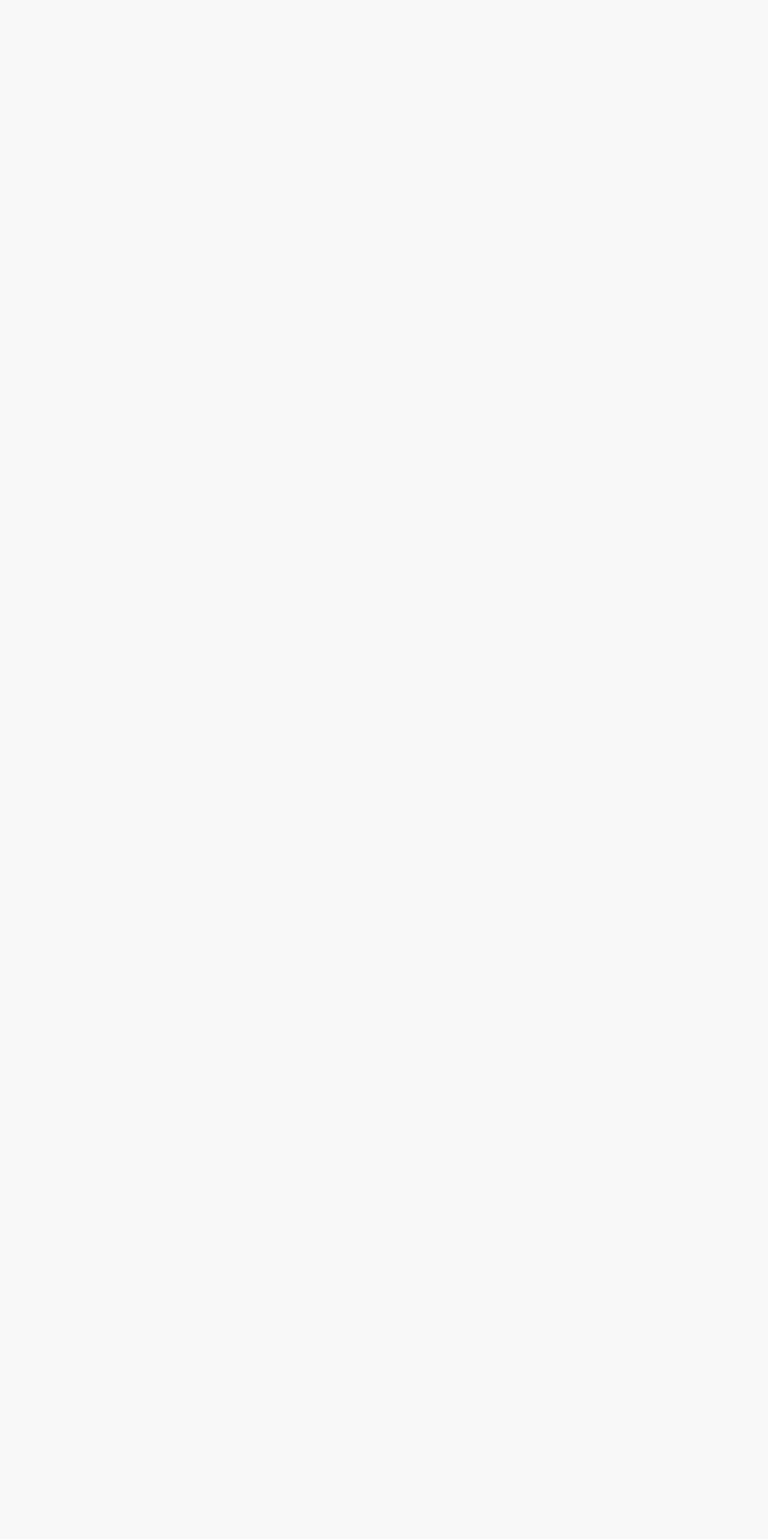
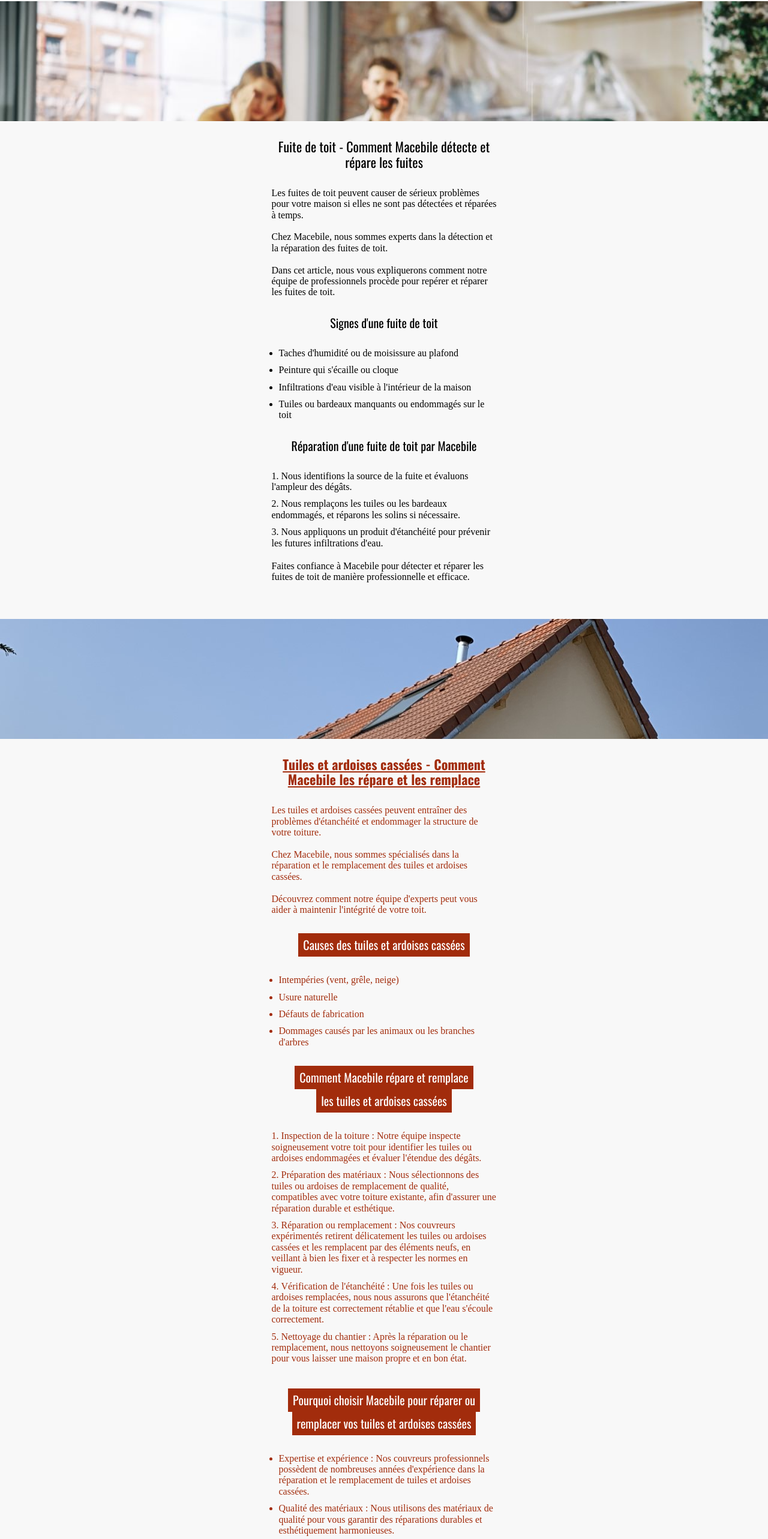
Before and after one commit to ReCoN-96/macebile-nuxt, a Nuxt app: page /reparation-toiture in a window 1280 px wide. Before the commit this address had no page. Shown: the part 182-2748 px from the top of the page at 60% size. Before the commit the page ends 800 px from the top, so only its background shows below. Built offline with nearby package versions, Linux system fonts and the light colour scheme; a web font is replaced by a local one.

Commit message:
reparation toiture page

```diff
--- a/assets/css/reset.css
+++ b/assets/css/reset.css
@@ -348,3 +348,7 @@
   [hidden] {
     display: none;
   }
+
+  h1,h2,h3,h4 {
+    font-family: 'Oswald';
+  }
--- a/components/NavBar.vue
+++ b/components/NavBar.vue
@@ -6,8 +6,10 @@ import PhoneIcon from './icons/Phone.vue'
   <div class="w-full h-24 relative font-display">
     <div class="w-full flex justify-center items-center h-full">
       <ul class="relative h-full flex items-center justify-around text-white text-[14px]">
-        <img src="~/assets/images/macebile_logo_without_sub.svg" width="100" height="86" class="absolute left-[-300px] hidden lg:block">
-        <img src="~/assets/images/macebile_logo_without_sub.svg" width="70" class="lg:hidden">
+        <a href="/">
+          <img src="~/assets/images/macebile_logo_without_sub.svg" width="100" height="86" class="absolute left-[-300px] hidden lg:block">
+          <img src="~/assets/images/macebile_logo_without_sub.svg" width="70" class="lg:hidden">
+        </a>
         <li class="px-2">
           ACCUEIL
         </li>
--- a/components/Services.vue
+++ b/components/Services.vue
@@ -7,7 +7,7 @@ const services = [
     img: image1,
     title: 'Réparation <span class=\'text-primary\'>de toiture</span>',
     text: 'Lorem ipsum dolor sit amet consectetur adipisicing elit. Beatae eaque laudantium aliquam officia iusto autem. Consectetur ab officiis pariatur ea magnam odio cum id, exercitationem nulla repellendus facilis nihil voluptates?',
-    url: '',
+    url: '/reparation-toiture',
   },
   {
     id: 'service-2',
@@ -55,7 +55,7 @@ const services = [
     <div
       class="flex w-[90vw] lg:max-w-[1024px] overflow-x-scroll snap-x snap-mandatory scroll-smooth mx-auto hide-scrollbar"
     >
-      <div v-for=" service in services" :key="service.id" class="w-[260px] mx-4 snap-center box-content">
+      <div v-for="service in services" :key="service.id" class="w-[260px] mx-4 snap-center box-content">
         <div class="h-[260px] w-[260px] relative">
           <div class="image-container w-full h-full ">
             <img :src="service.img" class="w-full h-full object-cover">
@@ -64,7 +64,7 @@ const services = [
         </div>
         <h3 class="font-display text-[24px] mt-4" v-html="service.title" />
         <p class="text-[13px] pl-4 mt-4 border-l-2 border-primary" v-html="service.text" />
-        <a class="h-10 w-[125px] bg-primary text-white px-[25px] font-display mt-8 flex justify-center items-center cursor-pointer">
+        <a class="h-10 w-[125px] bg-primary text-white px-[25px] font-display mt-8 flex justify-center items-center cursor-pointer" :href="service.url">
           Voir plus
         </a>
       </div>
--- /dev/null
+++ b/components/reparation/ArticleFuite.vue
@@ -0,0 +1,58 @@
+<script setup lang="ts">
+</script>
+
+<template>
+  <section>
+    <div>
+      <h1 class="text-[32px] font-display text-center">
+        Réparation de toiture
+      </h1>
+      <img src="~~/assets/images/fuite.jpg" alt="Rénovation de la toiture d'un particulier" class="w-full object-cover h-[200px] mx-auto my-[30px] object-top">
+      <h2 class="text-[22px] text-center max-w-[375px] mx-auto">
+        Fuite de toit - Comment Macebile détecte et répare les fuites
+      </h2>
+      <div class="px-2 flex flex-col items-center">
+        <p class="mt-[30px] max-w-[375px]">
+          Les fuites de toit peuvent causer de sérieux problèmes pour votre maison si elles ne sont pas détectées et réparées à temps.<br><br> Chez Macebile, nous sommes experts dans la détection et la réparation des fuites de toit.<br><br> Dans cet article, nous vous expliquerons comment notre équipe de professionnels procède pour repérer et réparer les fuites de toit.
+        </p>
+        <h3 class="text-[20px] my-[30px] max-w-[375px]">
+          Signes d'une fuite de toit
+        </h3>
+        <ul class="list-disc list-outside pl-3 max-w-[375px]">
+          <li>
+            Taches d'humidité ou de moisissure au plafond
+          </li>
+          <li class="mt-[10px]">
+            Peinture qui s'écaille ou cloque
+          </li>
+          <li class="mt-[10px]">
+            Infiltrations d'eau visible à l'intérieur de la maison
+          </li>
+          <li class="mt-[10px]">
+            Tuiles ou bardeaux manquants ou endommagés sur le toit
+          </li>
+        </ul>
+        <h3 class="text-[20px] my-[30px]">
+          Réparation d'une fuite de toit par Macebile
+        </h3>
+        <ul class="list-decimal list-inside max-w-[375px]">
+          <li>
+            Nous identifions la source de la fuite et évaluons l'ampleur des dégâts.
+          </li>
+          <li class="mt-[10px]">
+            Nous remplaçons les tuiles ou les bardeaux endommagés, et réparons les solins si nécessaire.
+          </li>
+          <li class="mt-[10px] mb-[20px]">
+            Nous appliquons un produit d'étanchéité pour prévenir les futures infiltrations d'eau.
+          </li>
+        </ul>
+        <p class="max-w-[375px]">
+          Faites confiance à Macebile pour détecter et réparer les fuites de toit de manière professionnelle et efficace.
+        </p>
+      </div>
+    </div>
+  </section>
+</template>
+
+<style lang="scss">
+</style>
--- /dev/null
+++ b/components/reparation/ArticleTuiles.vue
@@ -0,0 +1,73 @@
+<script setup lang="ts">
+</script>
+
+<template>
+  <section class="mt-[30px] flex flex-col items-center text-primary">
+    <img src="~~/assets/images/toit-maison-particulier.jpg" alt="Rénovation de la toiture d'un particulier" class="w-full object-cover h-[200px] mx-auto my-[30px] object-top">
+    <h2 class="text-[22px] text-center max-w-[375px]">
+      <span class="font-bold underline">Tuiles et ardoises cassées - Comment</span> <span class="font-bold underline">Macebile les répare et les remplace</span>
+    </h2>
+    <div class="px-2 flex flex-col items-center">
+      <p class="mt-[30px] max-w-[375px]">
+        Les tuiles et ardoises cassées peuvent entraîner des problèmes d'étanchéité et endommager la structure de votre toiture.<br><br> Chez Macebile, nous sommes spécialisés dans la réparation et le remplacement des tuiles et ardoises cassées.<br><br> Découvrez comment notre équipe d'experts peut vous aider à maintenir l'intégrité de votre toit.
+      </p>
+      <h3 class="text-[20px] my-[30px] max-w-[375px] text-center">
+        <span class="bg-primary text-white p-2 inline-block w-fit">Causes des tuiles et ardoises cassées</span>
+      </h3>
+      <ul class="list-disc list-outside pl-3 max-w-[375px]">
+        <li>
+          Intempéries (vent, grêle, neige)
+        </li>
+        <li class="mt-[10px]">
+          Usure naturelle
+        </li>
+        <li class="mt-[10px]">
+          Défauts de fabrication
+        </li>
+        <li class="mt-[10px]">
+          Dommages causés par les animaux ou les branches d'arbres
+        </li>
+      </ul>
+      <h3 class="text-[20px] my-[30px] max-w-[375px] text-center">
+        <span class="bg-primary text-white p-2 inline-block w-fit">Comment Macebile répare et remplace</span> <span class="bg-primary text-white p-2 inline-block w-fit"> les tuiles et ardoises cassées</span>
+      </h3>
+      <ul class="list-decimal list-inside max-w-[375px]">
+        <li>
+          Inspection de la toiture : Notre équipe inspecte soigneusement votre toit pour identifier les tuiles ou ardoises endommagées et évaluer l'étendue des dégâts.
+        </li>
+        <li class="mt-[10px]">
+          Préparation des matériaux : Nous sélectionnons des tuiles ou ardoises de remplacement de qualité, compatibles avec votre toiture existante, afin d'assurer une réparation durable et esthétique.
+        </li>
+        <li class="mt-[10px]">
+          Réparation ou remplacement : Nos couvreurs expérimentés retirent délicatement les tuiles ou ardoises cassées et les remplacent par des éléments neufs, en veillant à bien les fixer et à respecter les normes en vigueur.
+        </li>
+        <li class="mt-[10px]">
+          Vérification de l'étanchéité : Une fois les tuiles ou ardoises remplacées, nous nous assurons que l'étanchéité de la toiture est correctement rétablie et que l'eau s'écoule correctement.
+        </li>
+        <li class="my-[10px]">
+          Nettoyage du chantier : Après la réparation ou le remplacement, nous nettoyons soigneusement le chantier pour vous laisser une maison propre et en bon état.
+        </li>
+      </ul>
+      <h3 class="text-[20px] my-[30px] max-w-[375px] text-center">
+        <span class="bg-primary text-white p-2 inline-block w-fit">Pourquoi choisir Macebile pour réparer ou</span> <span class="bg-primary text-white p-2 inline-block w-fit">remplacer vos tuiles et ardoises cassées</span>
+      </h3>
+      <ul class="list-disc list-outside pl-3 max-w-[375px]">
+        <li>
+          Expertise et expérience : Nos couvreurs professionnels possèdent de nombreuses années d'expérience dans la réparation et le remplacement de tuiles et ardoises cassées.
+        </li>
+        <li class="mt-[10px]">
+          Qualité des matériaux : Nous utilisons des matériaux de qualité pour vous garantir des réparations durables et esthétiquement harmonieuses.
+        </li>
+        <li class="mt-[10px]">
+          Service personnalisé : Nous prenons en compte vos besoins spécifiques et vous proposons des solutions adaptées pour protéger et préserver votre toiture.
+        </li>
+        <li class="my-[10px]">
+          Garantie : Tous nos travaux de réparation et de remplacement de tuiles et ardoises cassées sont couverts par une garantie pour vous offrir une tranquillité d'esprit totale.
+        </li>
+      </ul>
+    </div>
+  </section>
+</template>
+
+<style lang="scss">
+</style>
--- /dev/null
+++ b/layouts/arcticle.vue
@@ -0,0 +1,12 @@
+<script setup lang="ts">
+</script>
+
+<template>
+  <div>
+    <slot />
+  </div>
+</template>
+
+<style lang="scss">
+
+</style>
--- /dev/null
+++ b/pages/reparation-toiture.vue
@@ -0,0 +1,20 @@
+<script setup lang="ts">
+import ArticleFuite from '~~/components/reparation/ArticleFuite.vue'
+import ArticleTuiles from '~~/components/reparation/ArticleTuiles.vue'
+import Footer from '~~/components/Footer.vue'
+import GetFreeEstimate from '~~/components/GetFreeEstimate.vue'
+</script>
+
+<template>
+  <div class="bg-secondary">
+    <NavBar />
+  </div>
+  <ArticleFuite />
+  <ArticleTuiles />
+  <GetFreeEstimate />
+  <Footer />
+</template>
+
+<style lang="">
+
+</style>
```
Also changed, not shown: assets/images/fuite.jpg (added), assets/images/toit-maison-particulier.jpg (added).
